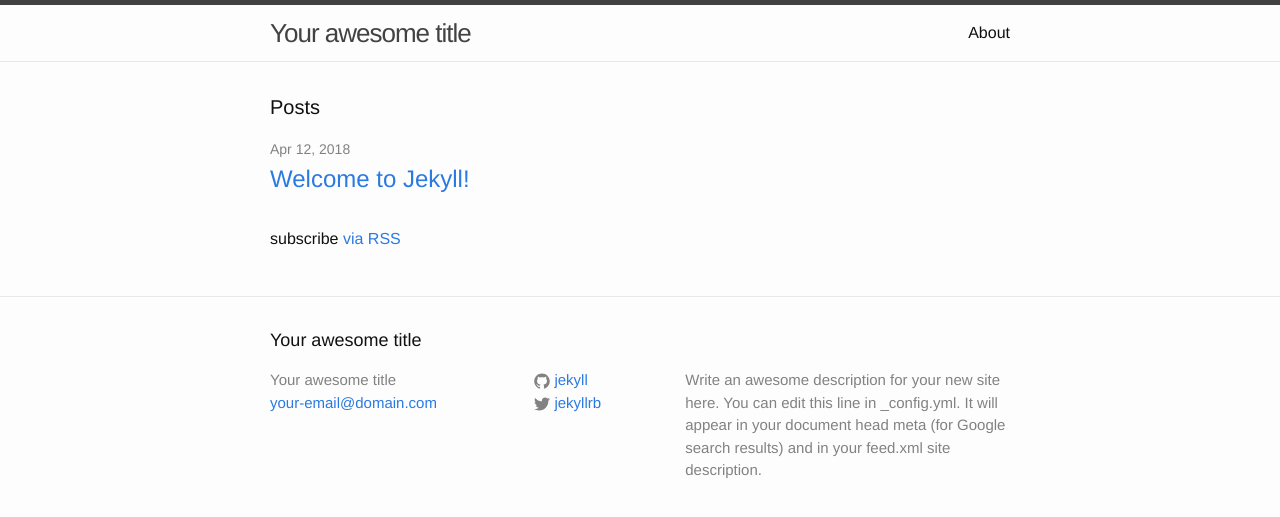
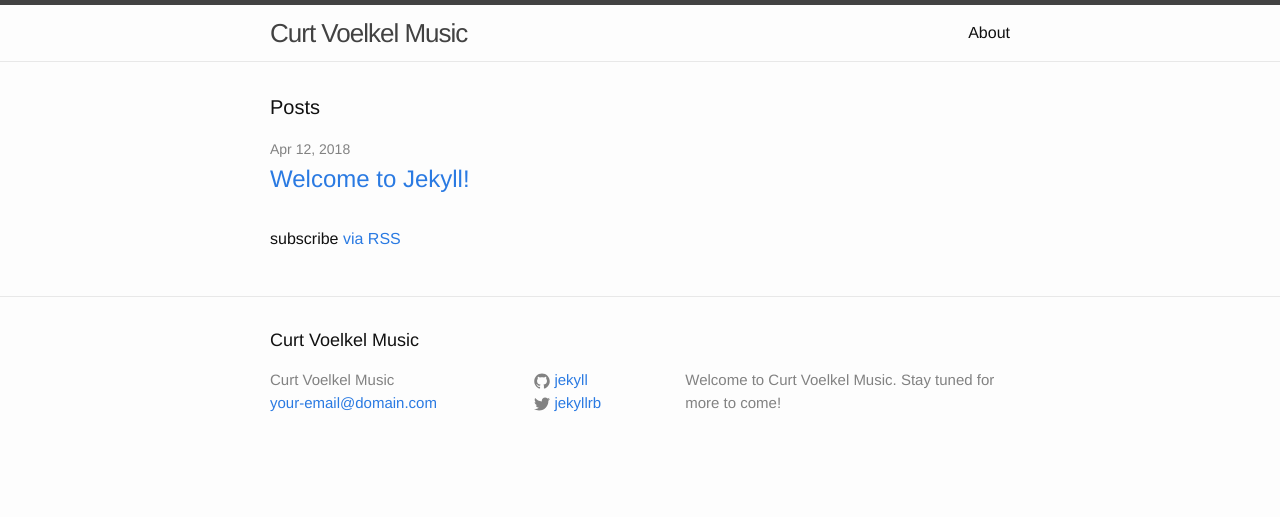
Before and after one commit to austinholly/austinholly.github.io, a Jekyll site: the page built from index.html, in a window 1280 px wide. Shown: the top 517 px of the page. Built offline with Jekyll 4.4.1, drawn with Linux system fonts in a browser that asks for light colours.

Commit message:
Update _config.yml

```diff
--- a/_config.yml
+++ b/_config.yml
@@ -6,12 +6,10 @@
 # 'jekyll serve'. If you change this file, please restart the server process.
 
 # Site settings
-title: Your awesome title
+title: Curt Voelkel Music
 email: your-email@domain.com
 description: > # this means to ignore newlines until "baseurl:"
-  Write an awesome description for your new site here. You can edit this
-  line in _config.yml. It will appear in your document head meta (for
-  Google search results) and in your feed.xml site description.
+ Welcome to Curt Voelkel Music. Stay tuned for more to come!
 baseurl: "" # the subpath of your site, e.g. /blog
 url: "http://yourdomain.com" # the base hostname & protocol for your site
 twitter_username: jekyllrb
```
